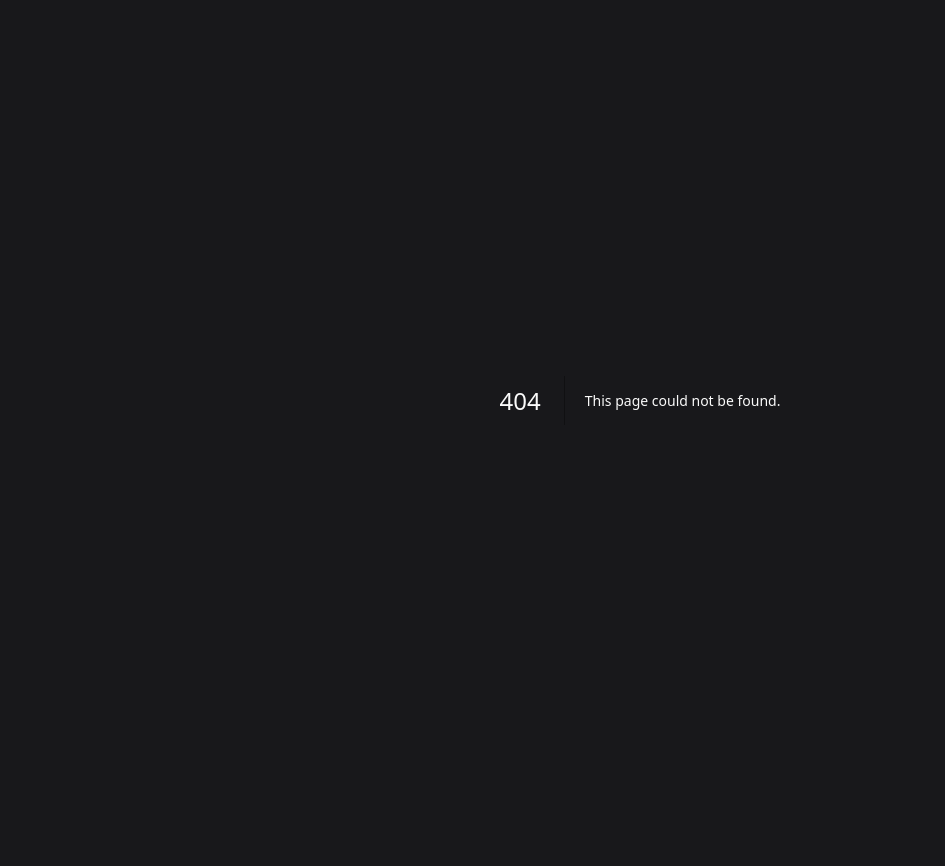
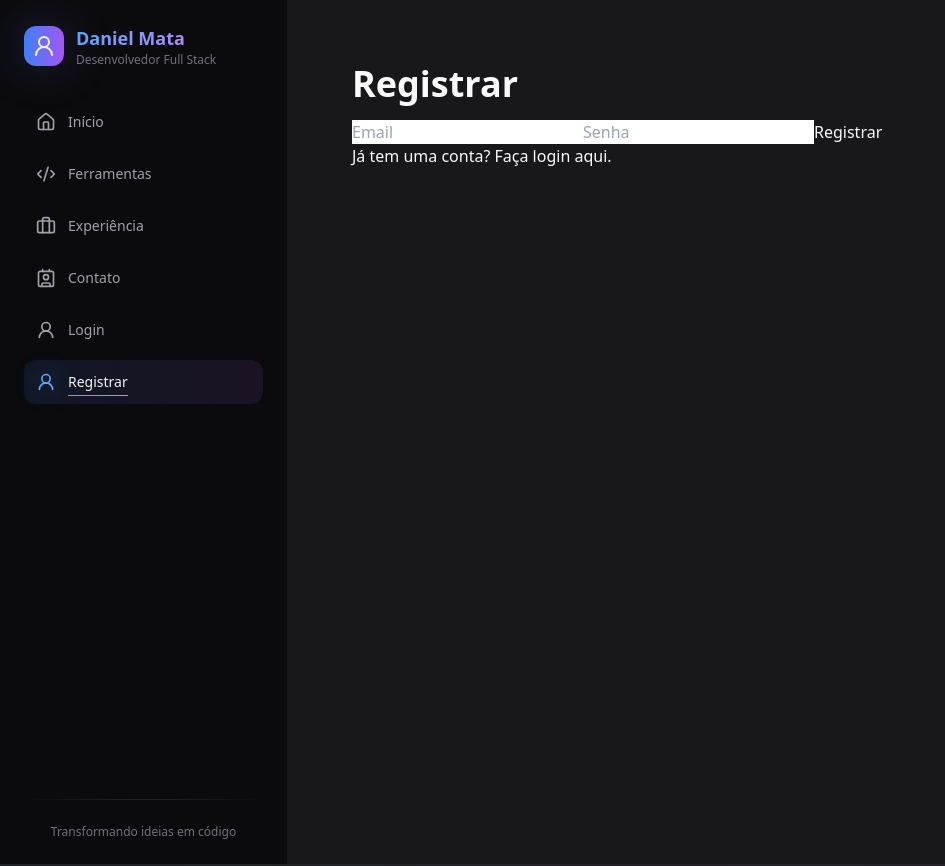
Before and after one commit to danielbmata/site-curriculo, a Next.js app: page /register in a window 1280 px wide. Before the commit this address had no page. Shown: the top 866 px of the page, without its empty margins (0-945 px from the left). Before the commit the page ends 800 px from the top, so only its background shows below. Built offline with nearby package versions, Linux system fonts and the light colour scheme.

Commit message:
paginas login e register

```diff
--- a/src/app/(routes)/inicio/page.jsx
+++ b/src/app/(routes)/inicio/page.jsx
@@ -20,6 +20,7 @@ const highlights = [
     title: 'Disponível para Projetos',
     description: 'Aberto a novos desafios e oportunidades de colaboração',
   },
+  // o highlights é uma função que retorna um array de objetos, cada objeto tem um icon, title e description
 ];
 
 export default function Inicio() {
--- /dev/null
+++ b/src/app/(routes)/login/page.jsx
@@ -0,0 +1,42 @@
+"use client"
+
+import { useState } from 'react';
+import Link from 'next/link';
+
+export default function Login() {
+  const [email, setEmail] = useState('');
+  const [password, setPassword] = useState('');
+  const [error, setError] = useState('');
+
+  const handleLogin = async (e) => {
+    e.preventDefault();
+    // Lógica de autenticação aqui
+  };
+
+  return (
+    <div className="min-h-screen p-8">
+      <h1 className="text-4xl font-bold">Login</h1>
+      <form onSubmit={handleLogin} className="space-y-4">
+        <input
+          type="email"
+          placeholder="Email"
+          value={email}
+          onChange={(e) => setEmail(e.target.value)}
+          required
+          className="input-class"
+        />
+        <input
+          type="password"
+          placeholder="Senha"
+          value={password}
+          onChange={(e) => setPassword(e.target.value)}
+          required
+          className="input-class"
+        />
+        {error && <p className="text-red-500">{error}</p>}
+        <button type="submit" className="button-class">Entrar</button>
+      </form>
+      <Link href="/register">Não tem uma conta? Registre-se aqui.</Link>
+    </div>
+  );
+}
--- /dev/null
+++ b/src/app/(routes)/register/page.jsx
@@ -0,0 +1,42 @@
+"use client"
+
+import { useState } from 'react';
+import Link from 'next/link';
+
+export default function Register() {
+  const [email, setEmail] = useState('');
+  const [password, setPassword] = useState('');
+  const [error, setError] = useState('');
+
+  const handleRegister = async (e) => {
+    e.preventDefault();
+    // Lógica de registro aqui
+  };
+
+  return (
+    <div className="min-h-screen p-8">
+      <h1 className="text-4xl font-bold">Registrar</h1>
+      <form onSubmit={handleRegister} className="space-y-4">
+        <input
+          type="email"
+          placeholder="Email"
+          value={email}
+          onChange={(e) => setEmail(e.target.value)}
+          required
+          className="input-class"
+        />
+        <input
+          type="password"
+          placeholder="Senha"
+          value={password}
+          onChange={(e) => setPassword(e.target.value)}
+          required
+          className="input-class"
+        />
+        {error && <p className="text-red-500">{error}</p>}
+        <button type="submit" className="button-class">Registrar</button>
+      </form>
+      <Link href="/login">Já tem uma conta? Faça login aqui.</Link>
+    </div>
+  );
+}
--- a/src/app/globals.css
+++ b/src/app/globals.css
@@ -12,7 +12,8 @@
   }
 
   @keyframes gradient-x {
-    0%, 100% {
+    0%,
+    100% {
       background-position: 0% 50%;
     }
     50% {
@@ -21,6 +22,9 @@
   }
 }
 
+/*O fadeIn efeito efeito de animação que faz com que o elemento se move
+ para cima e depois para baixo, dando o efeito de aparecer do topo para o meio.
+*/
 @keyframes fadeIn {
   from {
     opacity: 0;
--- a/src/components/Sidebar.jsx
+++ b/src/components/Sidebar.jsx
@@ -94,18 +94,12 @@ export function Sidebar() {
         </div>
 
         <nav className="space-y-2">
-          <NavLink href="/inicio" icon={Home}>
-            Início
-          </NavLink>
-          <NavLink href="/projetos" icon={Code2}>
-            Ferramentas
-          </NavLink>
-          <NavLink href="/experiencia" icon={Briefcase}>
-            Experiência
-          </NavLink>
-          <NavLink href="/contato" icon={Contact}>
-            Contato
-          </NavLink>
+          <NavLink href="/inicio" icon={Home}>Início</NavLink>
+          <NavLink href="/projetos" icon={Code2}>Ferramentas</NavLink>
+          <NavLink href="/experiencia" icon={Briefcase}>Experiência</NavLink>
+          <NavLink href="/contato" icon={Contact}>Contato</NavLink>
+          <NavLink href="/login" icon={User2}>Login</NavLink>
+          <NavLink href="/register" icon={User2}>Registrar</NavLink>
         </nav>
 
         <div className="absolute bottom-6 left-6 right-6">
```
Also changed, not shown: src/components/Footer.jsx (+5 -5 lines).
